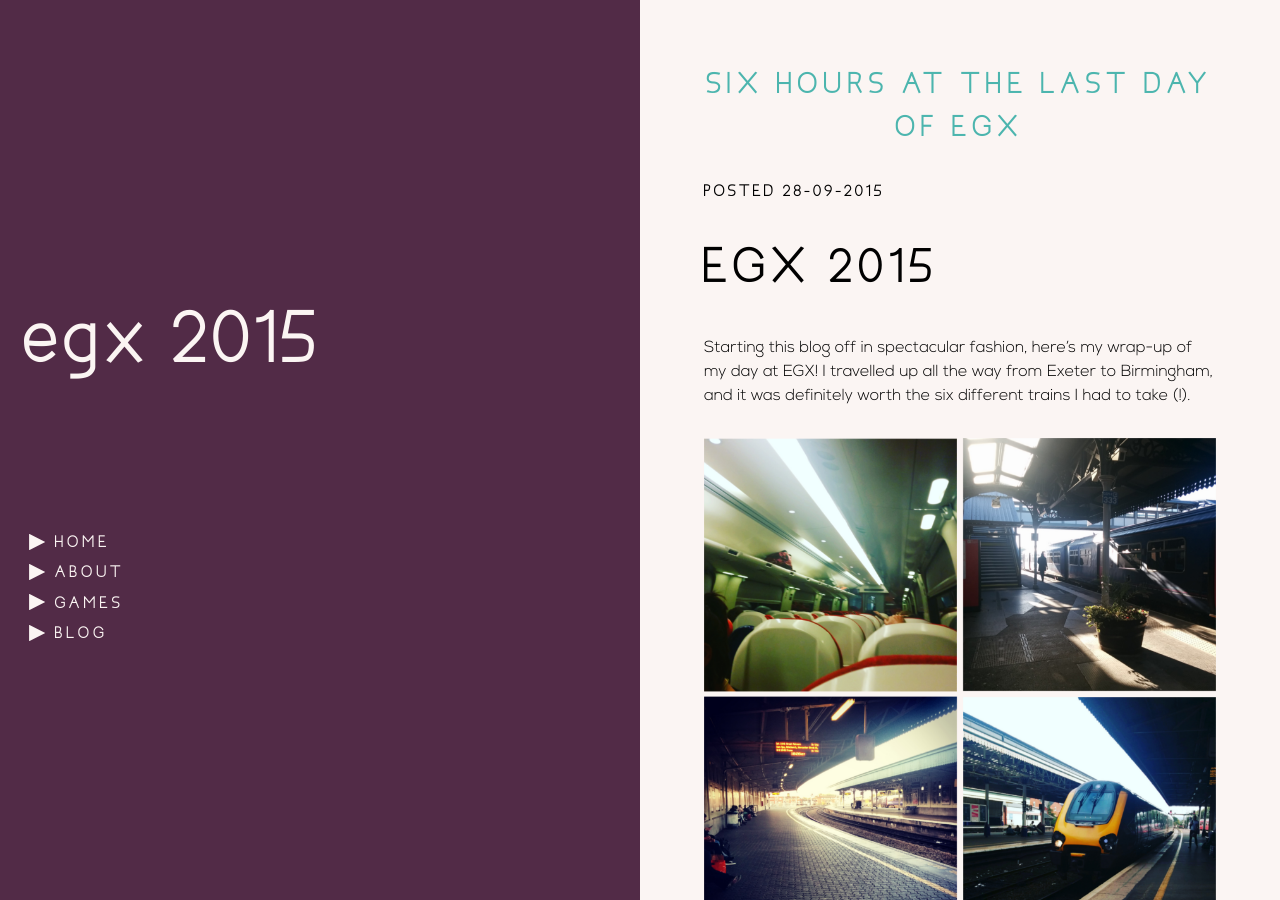
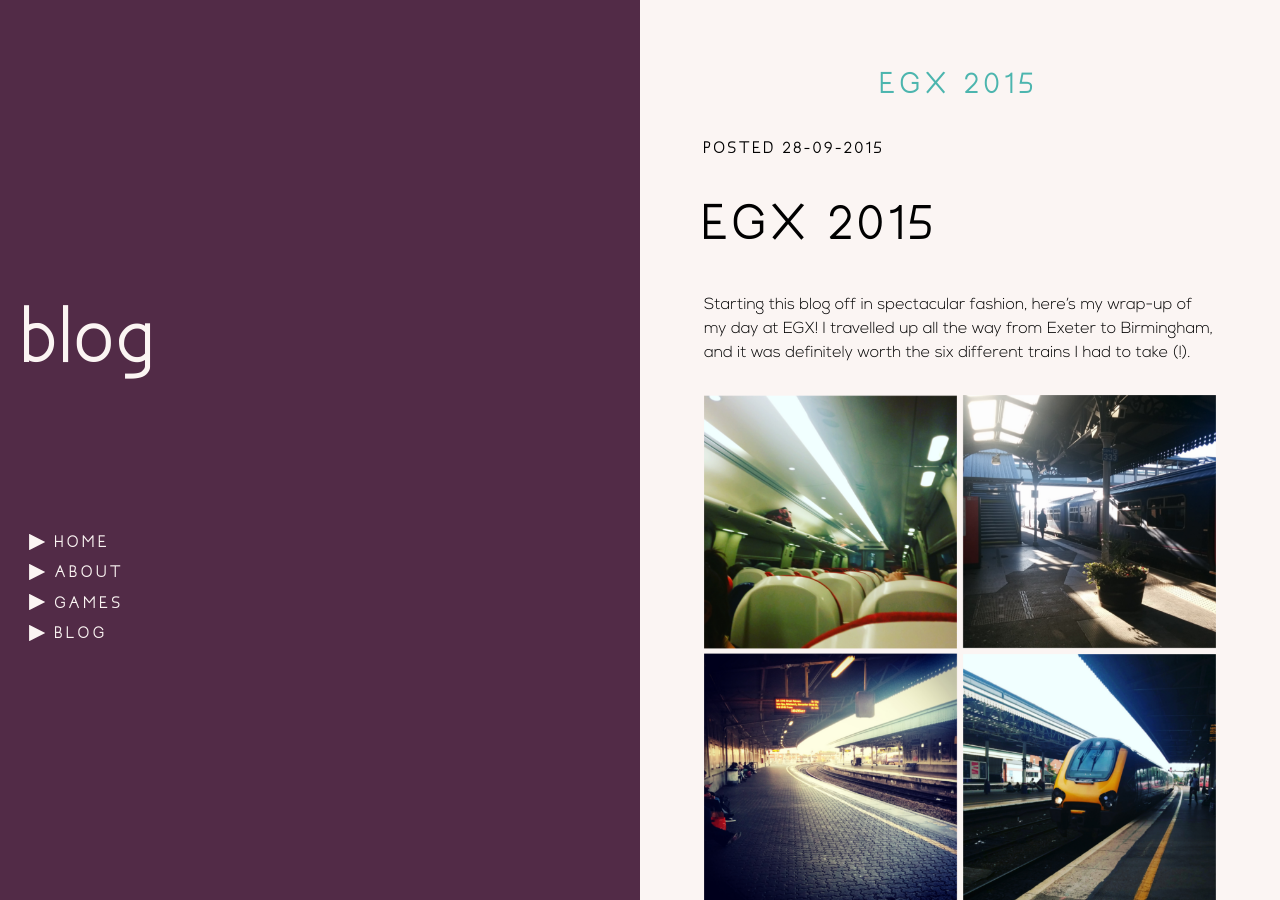
Before and after one commit to bexedmondson/old-website, a Jekyll site: the page built from _posts/2015-09-28-egx-2015.markdown, in a window 1280 px wide and 900 px high. Built offline with Jekyll 4.4.1, drawn with Linux system fonts in a browser that asks for light colours; nearby versions of some CDN libraries.

Commit message:
edited for issue 14

```diff
--- a/_posts/2015-09-28-egx-2015.markdown
+++ b/_posts/2015-09-28-egx-2015.markdown
@@ -1,7 +1,7 @@
 ---
 layout: post
-title: "EGX 2015"
-subtitle:  "Six hours at the last day of EGX"
+title: "blog"
+subtitle:  "EGX 2015"
 date:  2015-09-28 21:04:10
 categories: blog
 type: blog
```
